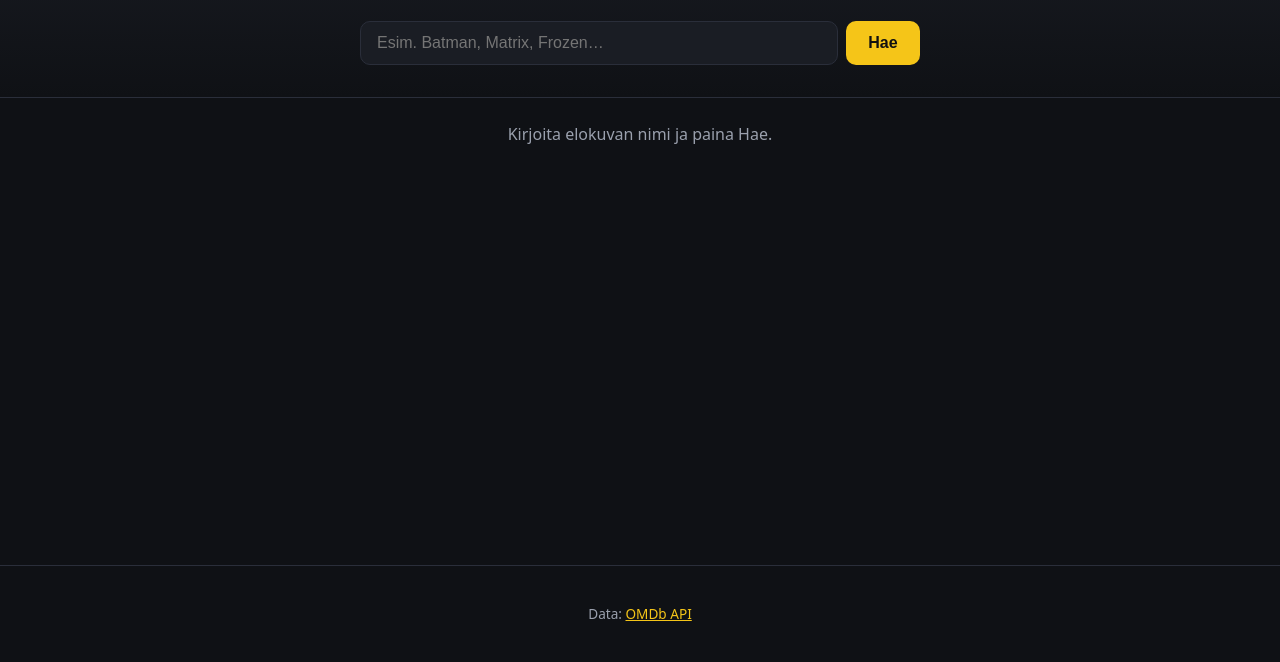
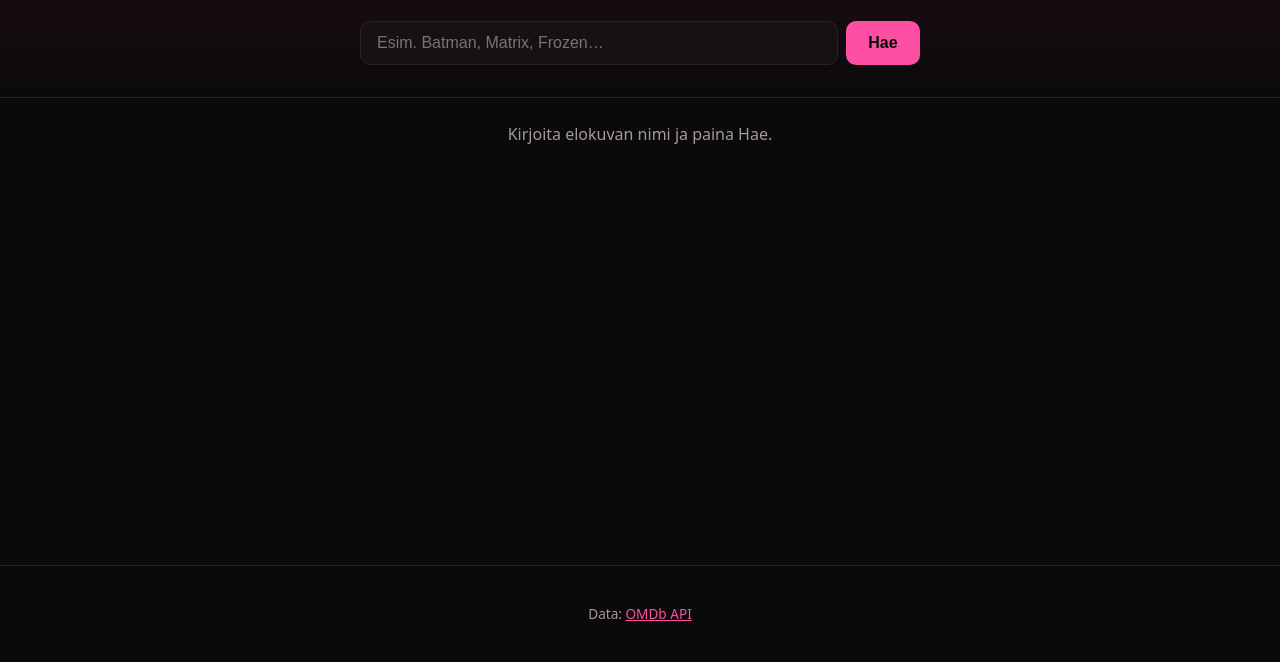
Before and after one commit to Bhora111/Projekti_2_AJAX, a plain HTML site: page index.html in a window 1280 px wide. Shown: the part 138-800 px from the top of the page. Drawn offline with Linux system fonts and the light colour scheme.

Commit message:
Pinkki-musta väriteema
- Värit vaihdettu pinkiksi ja mustaksi
- Kaikki värit koottu CSS-muuttujiin :root-lohkoon
- Virheviestit oransseina, jotta ne erottuvat pinkistä

Co-Authored-By: Claude Opus 5.5 <noreply@anthropic.com>

```diff
--- a/css/style.css
+++ b/css/style.css
@@ -3,16 +3,23 @@
    ========================================================= */
 
 /* ----- Värit ja yhteiset arvot (CSS-muuttujat) ----- */
+/* Pinkki-musta teema. Kaikki värit on koottu tähän,
+   joten teeman voi vaihtaa muuttamalla vain näitä arvoja. */
 :root {
-  --bg: #0f1115;
-  --surface: #1a1d24;
-  --surface-hover: #232733;
-  --border: #2a2e3a;
-  --text: #e8e9ed;
-  --muted: #9aa0ad;
-  --accent: #f5c518;       /* keltainen korostusväri */
-  --accent-dark: #d4a90f;
-  --error: #ff7b7b;
+  --bg: #0a0a0a;              /* lähes musta tausta */
+  --header-top: #2a0d1d;      /* yläosan liukuvärin tumma pinkki */
+  --surface: #161214;         /* korttien ja kenttien tausta */
+  --surface-hover: #221a1f;
+  --placeholder: #1f181c;     /* "Ei julistetta" -laatikko */
+  --badge-bg: #33121f;        /* tyyppimerkin tausta */
+  --border: #2e1f27;
+  --text: #f4eef1;
+  --muted: #a8979f;
+  --accent: #ff4fa3;          /* pinkki korostusväri */
+  --accent-dark: #e0358a;
+  --accent-glow: rgba(255, 79, 163, 0.25);
+  --on-accent: #0a0a0a;       /* teksti pinkin painikkeen päällä */
+  --error: #ffa94d;           /* oranssi erottuu pinkistä */
   --radius: 10px;
 }
 
@@ -46,7 +53,7 @@ main {
 .site-header {
   padding: 2.5rem 1rem 2rem;
   text-align: center;
-  background: linear-gradient(180deg, #1c1f27 0%, var(--bg) 100%);
+  background: linear-gradient(180deg, var(--header-top) 0%, var(--bg) 100%);
   border-bottom: 1px solid var(--border);
 }
 
@@ -92,7 +99,7 @@ main {
   padding: 0.75rem 1.4rem;
   font-size: 1rem;
   font-weight: 600;
-  color: #111;
+  color: var(--on-accent);
   background: var(--accent);
   border: none;
   border-radius: var(--radius);
@@ -136,7 +143,7 @@ main {
 .movie-card:hover {
   transform: translateY(-4px);
   background: var(--surface-hover);
-  box-shadow: 0 10px 24px rgba(0, 0, 0, 0.45);
+  box-shadow: 0 10px 24px var(--accent-glow);
 }
 
 /* Juliste ja "ei julistetta" -laatikko ovat aina julisteen muotoisia (2:3) */
@@ -146,7 +153,7 @@ main {
   width: 100%;
   aspect-ratio: 2 / 3;
   object-fit: cover;
-  background: #262a35;
+  background: var(--placeholder);
 }
 
 .poster-placeholder {
@@ -182,7 +189,7 @@ main {
   padding: 0.1rem 0.5rem;
   font-size: 0.75rem;
   color: var(--accent);
-  background: #2c3140;
+  background: var(--badge-bg);
   border-radius: 999px;
 }
 
```
